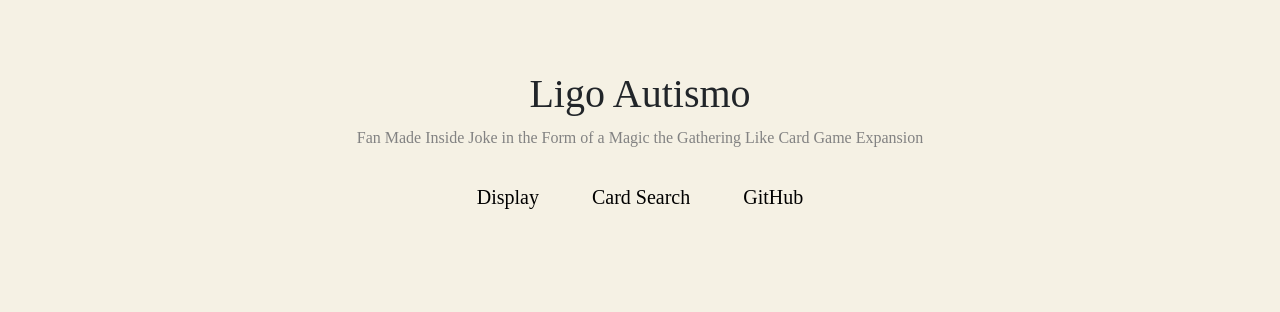
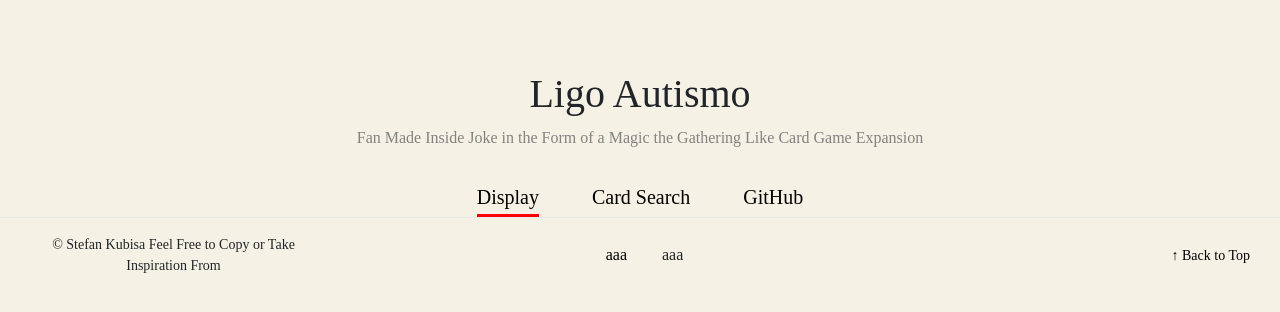
Before and after one commit to lfx2m/lfx2m.github.io, a PHP site: page / in a window 1280 px wide. Shown: the top 312 px of the page. Run offline with PHP 8.4, Linux system fonts and the light colour scheme.

Commit message:
Footer Update 1

```diff
--- a/card-search.html
+++ b/card-search.html
@@ -25,7 +25,7 @@
           <li>
             <a target="_self" href="/index.html">Display</a>
           </li>
-          <li>
+          <li class="active">
             <a target="_self" href="/">Card Search</a>
           </li>
           <li>
@@ -34,6 +34,10 @@
         </ul>
       </div>
     </header>
+
+    <footer class="site-footer">
+
+    </footer>
     <script src="/main.js"></script>
 </body>
 
--- a/index.html
+++ b/index.html
@@ -17,12 +17,13 @@
     <div class="site-logo">
       <div class="site-title">
         <h1>Ligo Autismo</h1>
-          <div class="site-subtitle">Fan Made Inside Joke in the Form of a Magic the Gathering Like Card Game Expansion</div>
+        <div class="site-subtitle">Fan Made Inside Joke in the Form of a Magic the Gathering Like Card Game Expansion
+        </div>
       </div>
     </div>
     <div class="header-nav">
       <ul class="nav">
-          <li>
+        <li class="active">
           <a target="_self" href="/">Display</a>
         </li>
         <li>
@@ -34,6 +35,23 @@
       </ul>
     </div>
   </header>
+
+  <footer class="site-footer">
+    <div class="row row-middle">
+      <div class="col-md-3 site-footer-copyright">
+        © Stefan Kubisa Feel Free to Copy or Take Inspiration From
+      </div>
+      <div class="col-md-6 site-footer-links">
+        <div class="social-item"><a target="_blank" href="https://www.linkedin.com/in/stefan-kubisa/">aaa</a></div>
+        <div class="social-item"></div>
+        aaa
+      </div>
+      <div class="col-md-3 back-to-top">
+        <a class="scroll-to-top" href="#top">
+          &#X2191 Back to Top</a>
+      </div>
+    </div>
+  </footer>
   <script src="/main.js"></script>
 </body>
 
--- a/main.css
+++ b/main.css
@@ -1,3 +1,4 @@
+/*HEADER*/
 body {
     background-color: rgb(245,241,228);
     font-family: 'Vollkorn', serif;
@@ -39,9 +40,10 @@
     margin-top: 0.5rem;
 }
 
-.display {
+.header-nav li.active {
+    border-bottom-color: red;
     border-bottom-style: solid;
-    border-bottom-color: red;
+    padding-bottom: 0.15rem;
 }
 
 a {
@@ -53,7 +55,33 @@
     color: red;
 }
 
-.display {
-    border-bottom-style: solid;
-    border-bottom-color: red;
+/*FOOTER*/
+.site-footer {
+    padding: 1rem 1.875rem;
+    border-top: 0.0625rem solid #e9e9e9;
 }
+
+.row-middle {
+    -webkit-box-align: center;
+    align-items: center;
+}
+
+.site-footer-copyright {
+    font-size: 14px;
+    text-align: center;
+}
+
+.site-footer-links {
+    align-items: center;
+    text-align: center;
+}
+
+.social-item {
+    display: inline-block;
+    margin: 0.5625rem;
+}
+
+.back-to-top {
+    font-size: 14px;
+    text-align: right;
+}
```
Also changed, not shown: Bootstrap and Fonts/linkedin_black_logo.png (added). Lines whose indentation alone changed are shown as unchanged.
